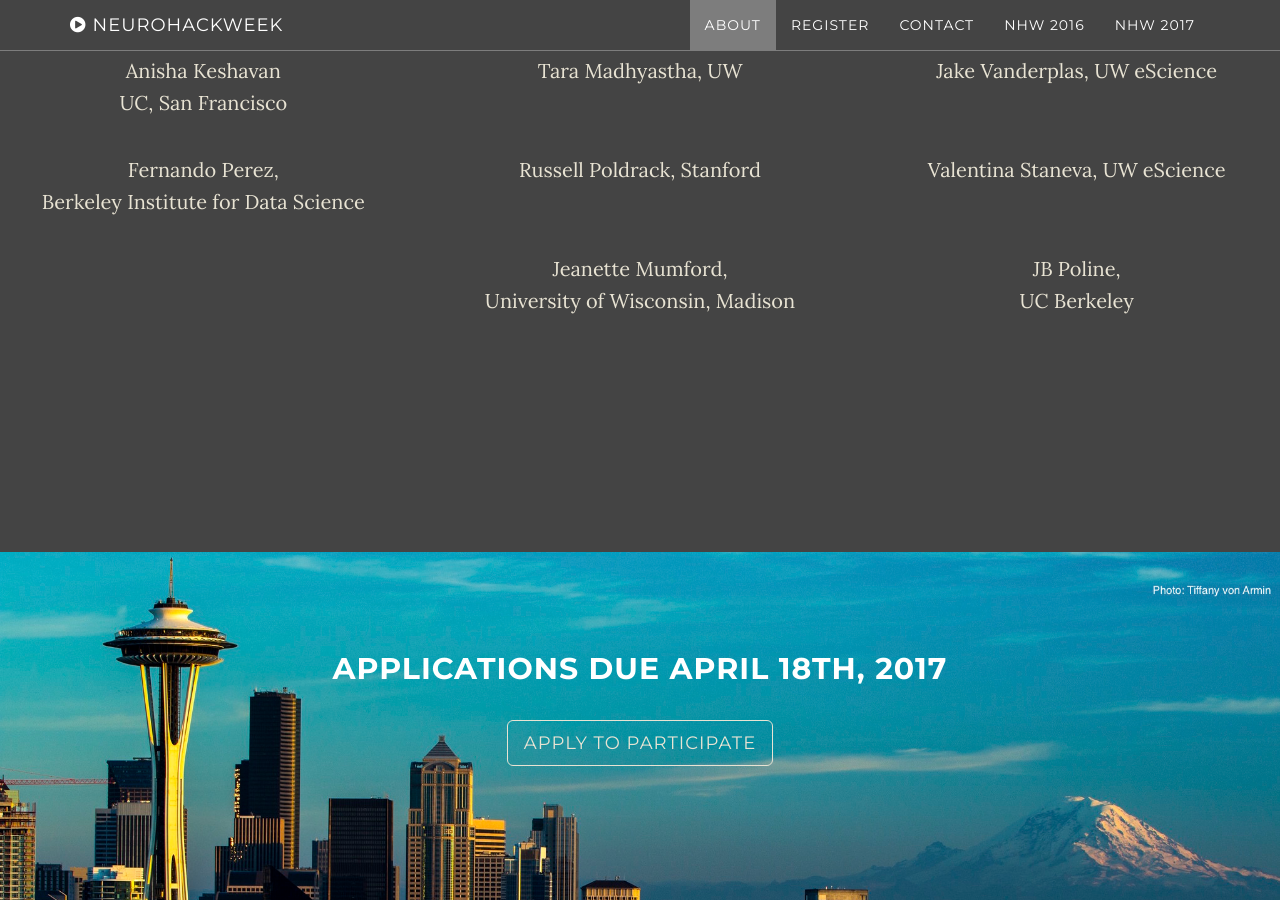
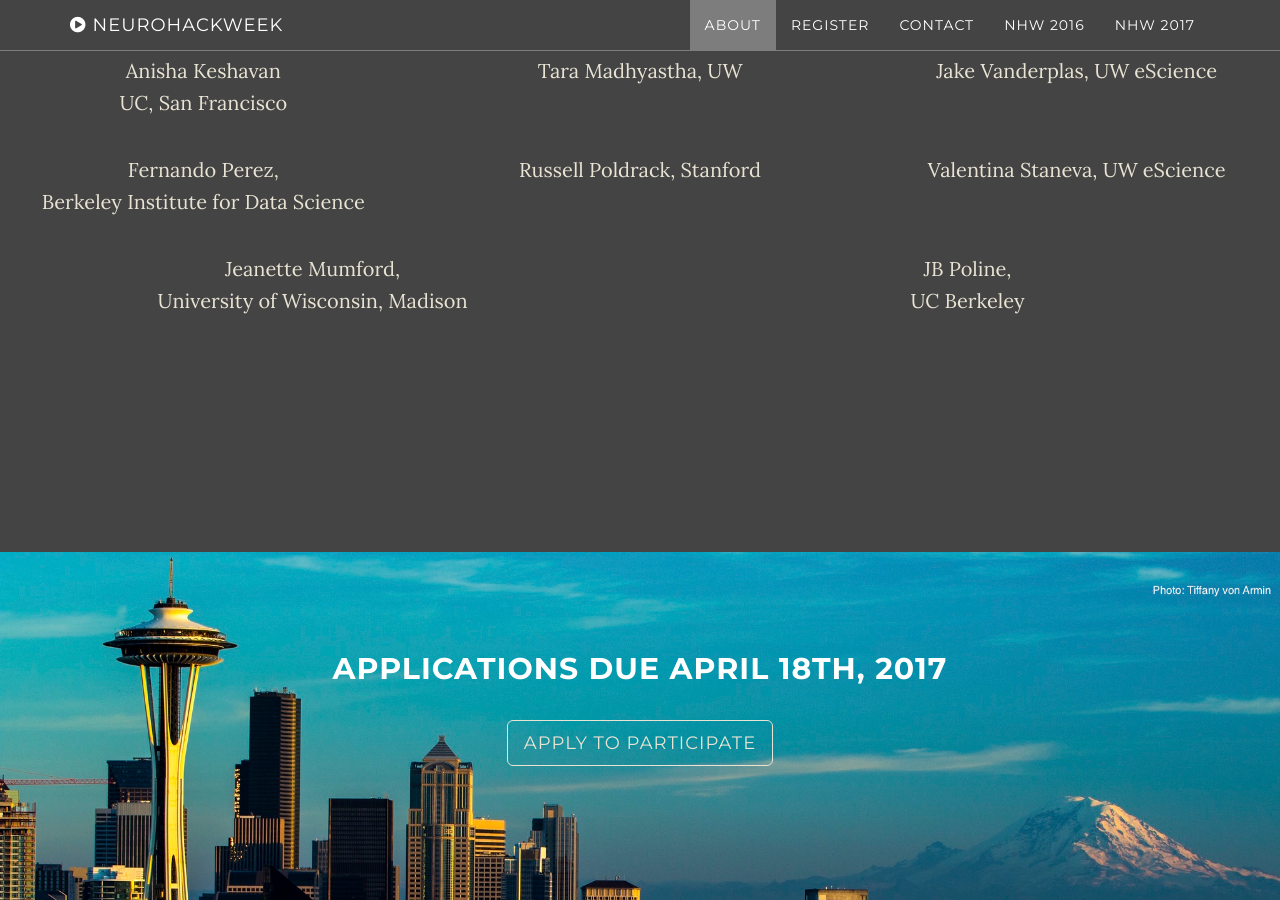
Before and after one commit to neurohackweek/neurohackweek.github.io, a Jekyll site: the page built from index.html, in a window 1280 px wide and 900 px high, scrolled down 2007 px. Built offline with Jekyll 4.4.1, drawn with Linux system fonts in a browser that asks for light colours.

Commit message:
Center JB and Jeannette.

```diff
--- a/_includes/instructors.html
+++ b/_includes/instructors.html
@@ -60,12 +60,10 @@
       </div>
 
       <div class="row">
-        <div class="col-md-4">
-        </div>
-        <div class="col-md-4">
+        <div class="col-md-6">
               <p><a href="http://mumford.fmripower.org/">Jeanette Mumford, <br> University of Wisconsin, Madison </a></p>
         </div>
-        <div class="col-md-4">
+        <div class="col-md-6">
           <p><a href="">JB Poline, <br> UC Berkeley</a></p>
         </div>
     </div>
```
